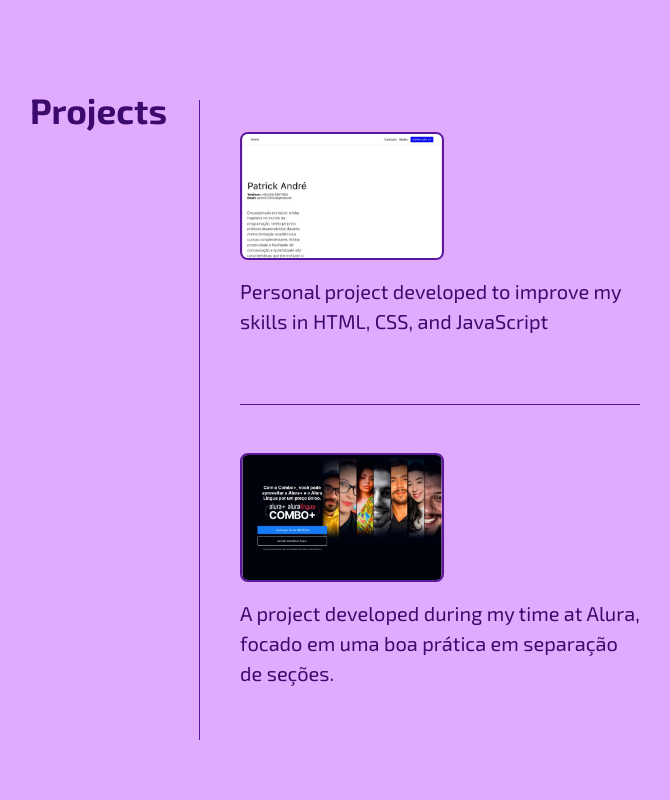
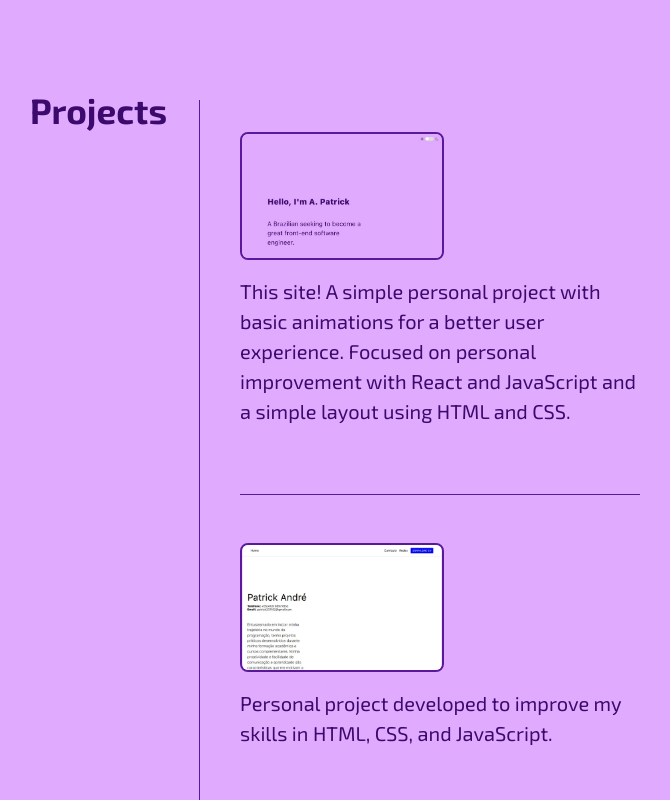
Before and after one commit to HTorike/PortfolioV1, a React (Vite) app: page / in a window 1280 px wide. Shown: the part 3380-4180 px from the top of the page, without its empty margins (305-975 px from the left). Built offline with nearby package versions, Linux system fonts and the light colour scheme.

Commit message:
Code Correction

```diff
--- a/src/App.jsx
+++ b/src/App.jsx
@@ -9,6 +9,7 @@ import MouseGlow from './components/mouseGlow';
 import DeployLink from './components/DeployLink';
 import AluraPlus from './components/AluraPlus.jsx';
 import Resume from './components/Resume.jsx';
+import PortfolioV1 from './components/PortfolioV1.jsx'
 
 function App() {
 
@@ -65,6 +66,8 @@ function App() {
           <h2 data-aos="fade-up">Projects</h2>
           </div>
           <ul>
+            <PortfolioV1 />
+            <hr data-aos="fade-up" style={{ border: 'none', borderTop: '1px solid #5a189a', margin: '1em 0' }} />
             <Resume />
             <hr data-aos="fade-up" style={{ border: 'none', borderTop: '1px solid #5a189a', margin: '1em 0' }} />
             <AluraPlus />
--- a/src/components/AluraPlus.jsx
+++ b/src/components/AluraPlus.jsx
@@ -5,7 +5,7 @@ function AluraPlus() {
     return (
         <li data-aos="fade-up">
             <a href="https://alura-plus-nu-six.vercel.app"><img className="ProjectImg" src={AluraVercel} alt="Alura Plus" /></a>
-            <p>A project developed during my time at Alura, focado em uma boa prática em separação de seções.</p>
+            <p>A project developed during my time at Alura, focused on good practices in section separation.</p>
         </li>
     );
 }
--- /dev/null
+++ b/src/components/PortfolioV1.jsx
@@ -0,0 +1,13 @@
+import React from "react";
+import PortfolioV1Vercel from '../assets/Portfolio.png';
+
+function PortfolioV1() {
+    return (
+        <li data-aos="fade-up">
+            <a href="https://portfolio-v1-pi-bice.vercel.app"><img className="ProjectImg" src={PortfolioV1Vercel} alt="PortfolioV1" /></a>
+            <p>This site! A simple personal project with basic animations for a better user experience. Focused on personal improvement with React and JavaScript and a simple layout using HTML and CSS.</p>
+        </li>
+    );
+}
+
+export default PortfolioV1;
--- a/src/components/Resume.jsx
+++ b/src/components/Resume.jsx
@@ -5,7 +5,7 @@ function Resume () {
     return (
         <li data-aos="fade-up">
             <a href="https://curriculo-bay.vercel.app"><img className="ProjectImg" src={ResumeVercel} alt="My Resume" /></a>
-            <p>Personal project developed to improve my skills in HTML, CSS, and JavaScript</p>
+            <p>Personal project developed to improve my skills in HTML, CSS, and JavaScript.</p>
         </li>
     );
 }
```
Also changed, not shown: src/assets/Portfolio.png (added).
